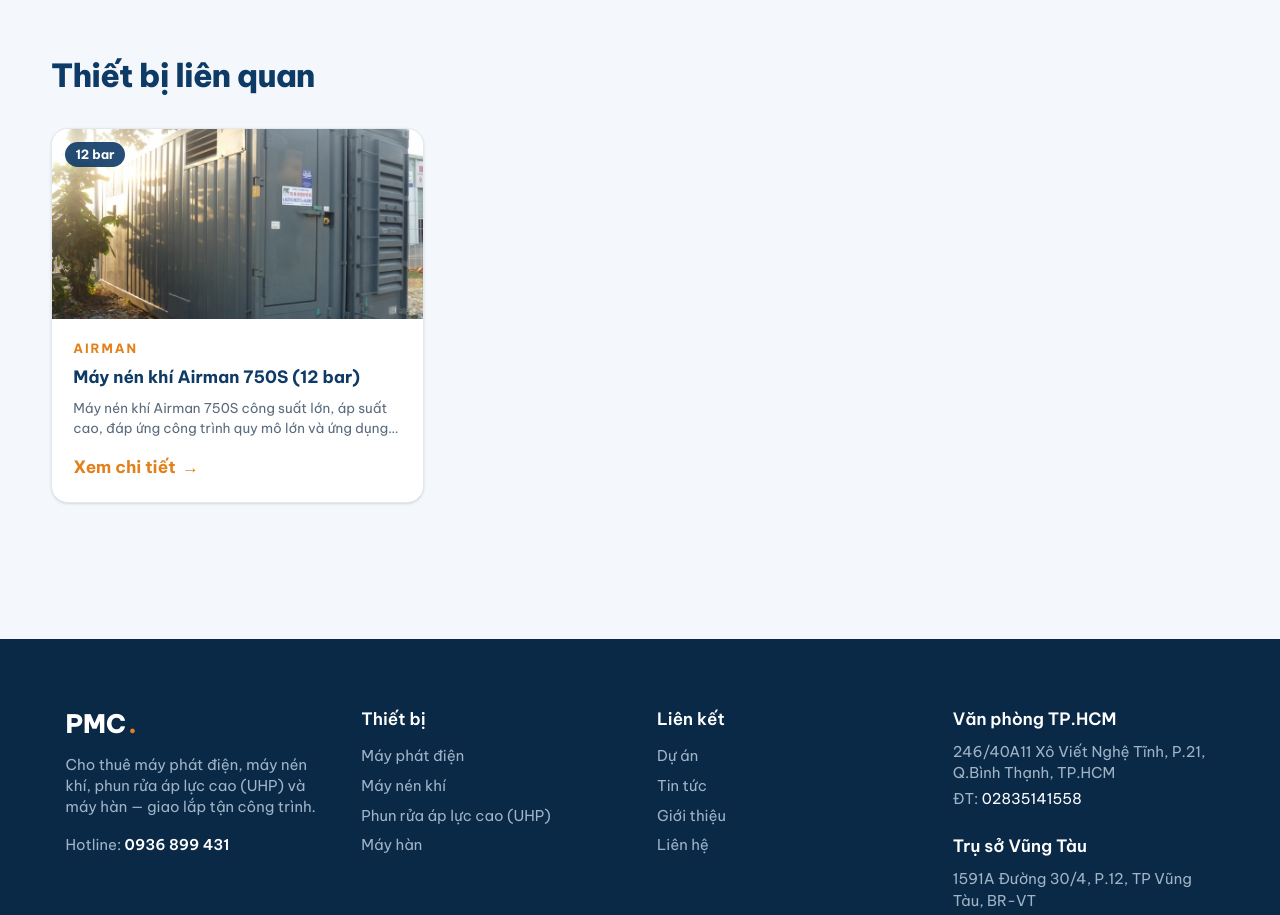
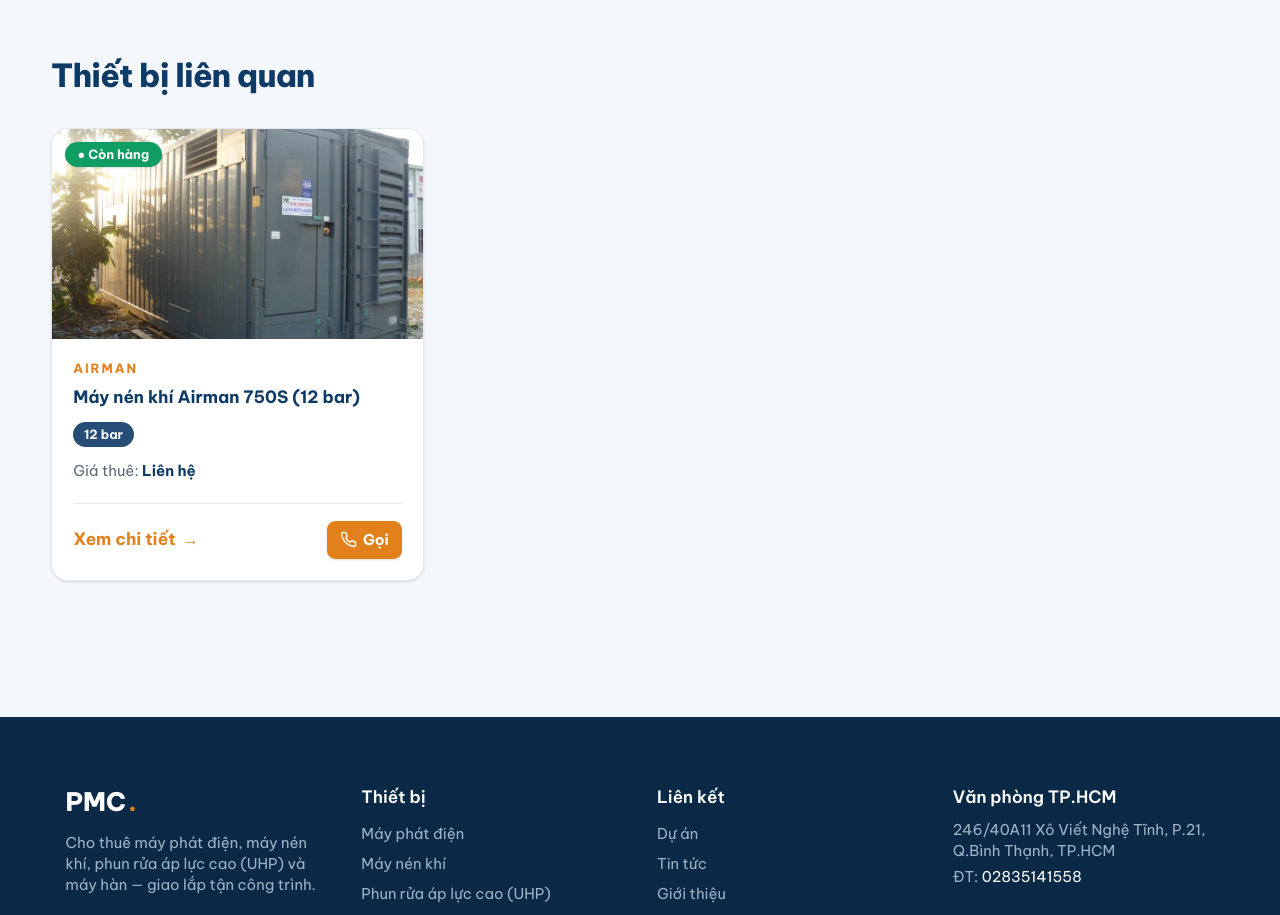
Before and after one commit to JiLee6902/mayphatdien, a Next.js app: page /thiet-bi/may-nen-khi-denyo-dis-390/ in a window 1280 px wide. Shown: the part 1460-2375 px from the top of the page. Built offline with nearby package versions, Linux system fonts and the light colour scheme.

Commit message:
style: premium EquipmentCard, category filter, category view + page header
Co-Authored-By: Claude Opus 4.8 (1M context) <noreply@anthropic.com>

```diff
--- a/src/components/CategoryFilter.tsx
+++ b/src/components/CategoryFilter.tsx
@@ -6,8 +6,8 @@ import { EquipmentCard } from '@/components/EquipmentCard';
 
 const chipBase =
   'inline-flex items-center rounded-full border px-4 py-2 text-sm font-semibold transition-colors';
-const chipActive = 'border-accent bg-accent text-white';
-const chipIdle = 'border-line bg-white text-navy hover:border-steel';
+const chipActive = 'border-navy bg-navy text-white';
+const chipIdle = 'border border-line text-ink/70 hover:border-steel';
 
 function distinct(values: string[]): string[] {
   return Array.from(new Set(values));
@@ -39,7 +39,7 @@ export function CategoryFilter({ items }: { items: Equipment[] }) {
     <div>
       <div className="flex flex-col gap-6">
         <div>
-          <p className="mb-2 text-xs font-bold uppercase tracking-[0.15em] text-muted">
+          <p className="mb-3 text-xs font-bold uppercase tracking-[0.15em] text-muted">
             Thương hiệu
           </p>
           <div className="flex flex-wrap gap-2">
@@ -64,7 +64,7 @@ export function CategoryFilter({ items }: { items: Equipment[] }) {
         </div>
 
         <div>
-          <p className="mb-2 text-xs font-bold uppercase tracking-[0.15em] text-muted">
+          <p className="mb-3 text-xs font-bold uppercase tracking-[0.15em] text-muted">
             Công suất
           </p>
           <div className="flex flex-wrap gap-2">
@@ -82,9 +82,20 @@ export function CategoryFilter({ items }: { items: Equipment[] }) {
         </div>
       </div>
 
-      <p className="mt-8 text-sm font-semibold text-muted">
-        {filtered.length} thiết bị
-      </p>
+      <div className="mt-8 flex items-center justify-between border-t border-line pt-6">
+        <p className="text-sm font-semibold text-muted">
+          Hiển thị <span className="text-navy">{filtered.length}</span> thiết bị
+        </p>
+        {(brand !== null || power !== null) && (
+          <button
+            type="button"
+            onClick={reset}
+            className="text-sm font-bold text-accent hover:underline"
+          >
+            Xóa bộ lọc
+          </button>
+        )}
+      </div>
 
       {filtered.length > 0 ? (
         <div className="mt-6 grid gap-7 sm:grid-cols-2 lg:grid-cols-3">
@@ -93,14 +104,17 @@ export function CategoryFilter({ items }: { items: Equipment[] }) {
           ))}
         </div>
       ) : (
-        <div className="mt-6 rounded-2xl border border-line bg-white p-10 text-center">
-          <p className="text-navy">
-            Không có thiết bị phù hợp với bộ lọc đã chọn.
+        <div className="mt-6 rounded-2xl border border-line bg-white p-12 text-center shadow-sm">
+          <p className="text-lg font-bold text-navy">
+            Không có thiết bị phù hợp
+          </p>
+          <p className="mt-2 text-sm text-muted">
+            Thử điều chỉnh bộ lọc hoặc xóa để xem toàn bộ thiết bị trong danh mục.
           </p>
           <button
             type="button"
             onClick={reset}
-            className="mt-4 font-bold text-accent hover:underline"
+            className="mt-6 inline-flex items-center rounded-xl bg-accent px-6 py-3 font-bold text-white shadow-sm transition hover:bg-accent-dark"
           >
             Xóa bộ lọc
           </button>
--- a/src/components/CategoryView.tsx
+++ b/src/components/CategoryView.tsx
@@ -31,14 +31,14 @@ export function CategoryView({ slug }: { slug: string }) {
 
         <p className="mt-8 inline-flex items-center gap-2 text-xs font-bold uppercase tracking-[0.2em] text-accent">
           <span className="h-px w-8 bg-accent" />
-          Danh mục
+          Danh mục thiết bị
         </p>
         <h1 className="mt-4 text-[34px] font-extrabold tracking-tight text-navy md:text-[44px]">
           Cho thuê {category.name}
         </h1>
-        <p className="mt-4 max-w-2xl text-muted">{category.meta}</p>
+        <p className="mt-5 max-w-2xl text-lg leading-relaxed text-muted">{category.meta}</p>
 
-        <div className="mt-12">
+        <div className="mt-10 border-t border-line pt-10">
           <CategoryFilter items={equipmentByCategory(slug)} />
         </div>
       </div>
--- a/src/components/EquipmentCard.tsx
+++ b/src/components/EquipmentCard.tsx
@@ -1,14 +1,20 @@
 import Link from 'next/link';
 import type { Equipment } from '@/config/equipment';
 import { equipmentHref } from '@/config/equipment';
+import { site, telHref } from '@/config/site';
+
+function PhoneIcon() {
+  return (
+    <svg aria-hidden viewBox="0 0 24 24" className="h-4 w-4" fill="none" stroke="currentColor" strokeWidth="2">
+      <path d="M22 16.9v3a2 2 0 0 1-2.2 2 19.8 19.8 0 0 1-8.6-3 19.5 19.5 0 0 1-6-6 19.8 19.8 0 0 1-3-8.7A2 2 0 0 1 4.1 2h3a2 2 0 0 1 2 1.7c.1 1 .4 1.9.7 2.8a2 2 0 0 1-.5 2.1L8.1 9.8a16 16 0 0 0 6 6l1.2-1.2a2 2 0 0 1 2.1-.5c.9.3 1.8.6 2.8.7a2 2 0 0 1 1.7 2z" />
+    </svg>
+  );
+}
 
 export function EquipmentCard({ item }: { item: Equipment }) {
   return (
-    <Link
-      href={equipmentHref(item.slug)}
-      className="group flex flex-col overflow-hidden rounded-2xl border border-line bg-white shadow-sm transition duration-300 hover:-translate-y-1 hover:shadow-[0_20px_50px_-15px_rgba(14,58,102,0.25)]"
-    >
-      <div className="relative h-[190px] overflow-hidden bg-navy-dark">
+    <div className="group flex flex-col overflow-hidden rounded-2xl border border-line bg-white shadow-sm transition duration-300 hover:-translate-y-1 hover:shadow-[0_20px_50px_-15px_rgba(14,58,102,0.25)]">
+      <Link href={equipmentHref(item.slug)} className="relative block h-[210px] overflow-hidden bg-navy-dark">
         {/* eslint-disable-next-line @next/next/no-img-element */}
         <img
           src={item.image}
@@ -16,27 +22,51 @@ export function EquipmentCard({ item }: { item: Equipment }) {
           className="h-full w-full object-cover transition duration-500 group-hover:scale-105"
           loading="lazy"
         />
-        <span className="absolute left-3 top-3 inline-flex items-center rounded-full bg-navy/90 px-2.5 py-1 text-xs font-bold text-white">
-          {item.power}
+        <span
+          className={`absolute left-3 top-3 inline-flex items-center rounded-full px-3 py-1 text-xs font-bold text-white shadow ${
+            item.featured ? 'bg-accent' : 'bg-ok'
+          }`}
+        >
+          {item.featured ? '★ Nổi bật' : '● Còn hàng'}
         </span>
-      </div>
+      </Link>
+
       <div className="flex flex-1 flex-col p-5">
         <p className="text-xs font-bold uppercase tracking-[0.15em] text-accent">
           {item.brand}
         </p>
-        <h3 className="mt-2 text-[17px] font-bold leading-snug text-navy">
-          {item.name}
+        <h3 className="mt-2 text-[17px] font-bold leading-snug text-navy transition-colors group-hover:text-accent">
+          <Link href={equipmentHref(item.slug)}>{item.name}</Link>
         </h3>
-        <p className="mt-2 line-clamp-2 text-[13.5px] text-muted">
-          {item.description}
+
+        <div className="mt-3 flex flex-wrap gap-2">
+          <span className="inline-flex items-center rounded-full bg-navy/90 px-2.5 py-1 text-xs font-bold text-white">
+            {item.power}
+          </span>
+        </div>
+
+        <p className="mt-3 text-sm text-muted">
+          Giá thuê: <span className="font-bold text-navy">Liên hệ</span>
         </p>
-        <span className="mt-4 inline-flex items-center gap-1.5 font-bold text-accent">
-          Xem chi tiết
-          <span aria-hidden className="transition group-hover:translate-x-1">
-            →
-          </span>
-        </span>
+
+        <div className="mt-5 flex items-center justify-between border-t border-line pt-4">
+          <Link
+            href={equipmentHref(item.slug)}
+            className="inline-flex items-center gap-1.5 font-bold text-accent"
+          >
+            Xem chi tiết
+            <span aria-hidden className="transition group-hover:translate-x-1">
+              →
+            </span>
+          </Link>
+          <a
+            href={telHref(site.hotline)}
+            className="inline-flex items-center gap-1.5 rounded-lg bg-accent px-3 py-2 text-sm font-bold text-white shadow-sm transition hover:bg-accent-dark"
+          >
+            <PhoneIcon /> Gọi
+          </a>
+        </div>
       </div>
-    </Link>
+    </div>
   );
 }
--- a/src/components/PageHeader.tsx
+++ b/src/components/PageHeader.tsx
@@ -12,11 +12,12 @@ export function PageHeader({
   crumb: string;
 }) {
   return (
-    <section className="border-b border-line bg-white">
+    <section className="border-b border-line bg-gradient-to-b from-white to-bg">
       <div className="mx-auto max-w-[1280px] px-8 py-16 md:py-20 lg:px-12">
         <nav aria-label="Breadcrumb" className="mb-6 text-sm text-muted">
-          Trang chủ <span className="mx-1 text-line">›</span>
-          <span className="text-navy">{crumb}</span>
+          <span className="transition-colors hover:text-accent">Trang chủ</span>
+          <span className="mx-2 text-line">›</span>
+          <span className="font-semibold text-navy">{crumb}</span>
         </nav>
         <p className="inline-flex items-center gap-2 text-xs font-bold uppercase tracking-[0.2em] text-accent">
           <span className="h-px w-8 bg-accent" />
```
